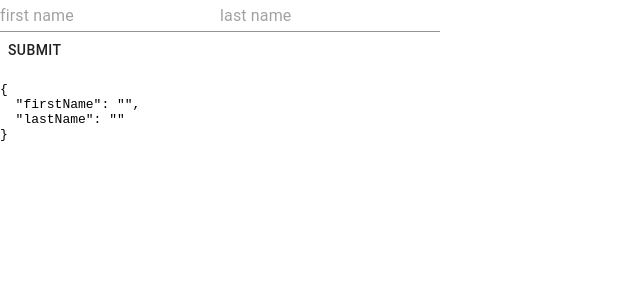
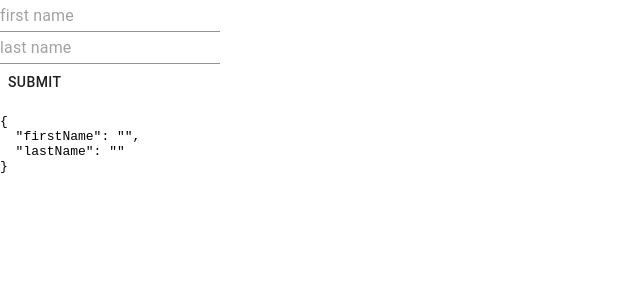
Before and after one commit to mikealessi24/formik-example, a React (Create React App) app: page / in a window 1280 px wide. Shown: the top 300 px of the page, without its empty margins (0-640 px from the left). Built offline with nearby package versions, Linux system fonts and the light colour scheme.

Commit message:
added Form component, no longer need handleSubmit prop

```diff
--- a/src/App.js
+++ b/src/App.js
@@ -1,5 +1,5 @@
 import React from "react";
-import { Formik, Field } from "formik";
+import { Formik, Field, Form } from "formik";
 import { TextField, Button } from "@material-ui/core";
 
 function App() {
@@ -17,7 +17,7 @@ function App() {
         }}
       >
         {({ values, isSubmitting, handleChange, handleBlur, handleSubmit }) => (
-          <form onSubmit={handleSubmit}>
+          <Form>
             {/* as is used to use a specific component Ex. material-ui TextField */}
             <Field
               placeholder="first name"
@@ -25,19 +25,21 @@ function App() {
               type="input"
               as={TextField}
             />
+            <div>
               <Field
                 placeholder="last name"
                 name="lastName"
                 type="input"
                 as={TextField}
               />
+            </div>
             <div>
               <Button disabled={isSubmitting} type="submit">
                 Submit
               </Button>
             </div>
             <pre>{JSON.stringify(values, null, 2)}</pre>
-          </form>
+          </Form>
         )}
       </Formik>
     </div>
```
Also changed, not shown: 1 other file (tests, documents, lock files or other folders). Lines whose indentation alone changed are shown as unchanged.
